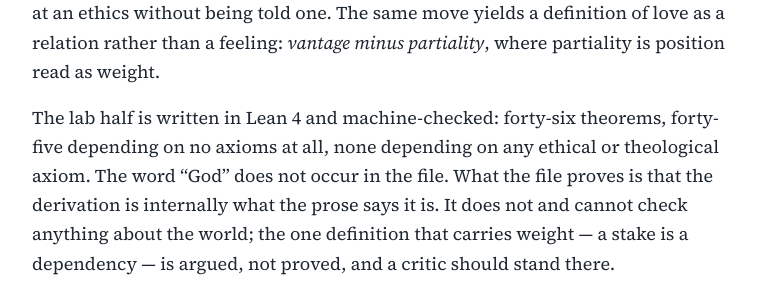
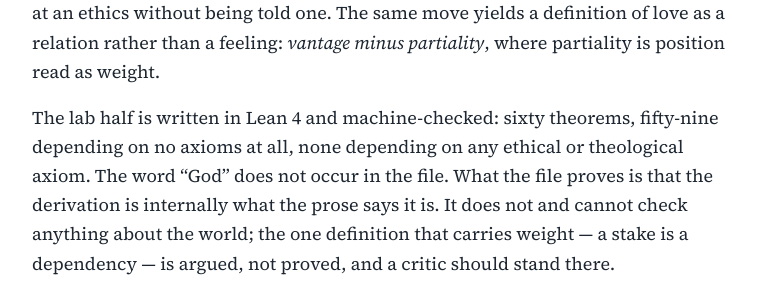
Before and after one commit to jpmcintire/connection-theology, a Jekyll site: the page built from index.md, in a window 1280 px wide and 900 px high, scrolled down 1232 px. Shown: the part 155-455 px from the top of the window, without its empty margins (256-1022 px from the left). Built offline with Jekyll 4.4.1, drawn with Linux system fonts in a browser that asks for light colours.

Commit message:
Front page: Lean inventory to vH (sixty theorems, fifty-nine axiom-free)
Dropbox source: Focus - Outreach/Site/site - index (10.27.26).md (shadow rule: Site/ first). One sentence changed; nothing else.

Co-Authored-By: Claude Fable 5.1 <noreply@anthropic.com>
Claude-Session: https://claude.ai/code/session_01JM1sQgfu5m7j4eNc8Yrk73

```diff
--- a/index.md
+++ b/index.md
@@ -22,7 +22,7 @@ And it is a context, so it does nothing a context can't: it doesn't act, doesn't
 
 Connection Theology (CT) is a derivation, from two sentences and one act, of what a mind is, what it owes, and what love is. The two sentences: *everything is*, and *totality has no outside*. The act: you are reading this. Nothing else is assumed. From there it follows that a part which represents the whole has exactly one grade available (does its account fit), that every stake in the world is on the sheet by being real and can be removed only by a move that needs a reason, and that "mine" is not a reason — so a mind that is honest about its own preferences arrives at an ethics without being told one. The same move yields a definition of love as a relation rather than a feeling: *vantage minus partiality*, where partiality is position read as weight.
 
-The lab half is written in Lean 4 and machine-checked: forty-six theorems, forty-five depending on no axioms at all, none depending on any ethical or theological axiom. The word "God" does not occur in the file. What the file proves is that the derivation is internally what the prose says it is. It does not and cannot check anything about the world; the one definition that carries weight — a stake is a dependency — is argued, not proved, and a critic should stand there.
+The lab half is written in Lean 4 and machine-checked: sixty theorems, fifty-nine depending on no axioms at all, none depending on any ethical or theological axiom. The word "God" does not occur in the file. What the file proves is that the derivation is internally what the prose says it is. It does not and cannot check anything about the world; the one definition that carries weight — a stake is a dependency — is argued, not proved, and a critic should stand there.
 
 ## Three doors
 
```
